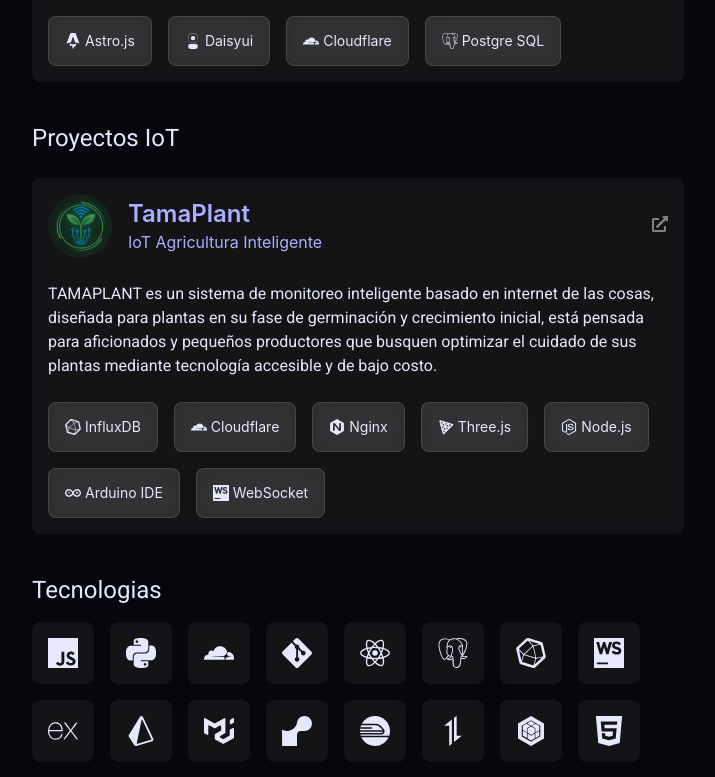
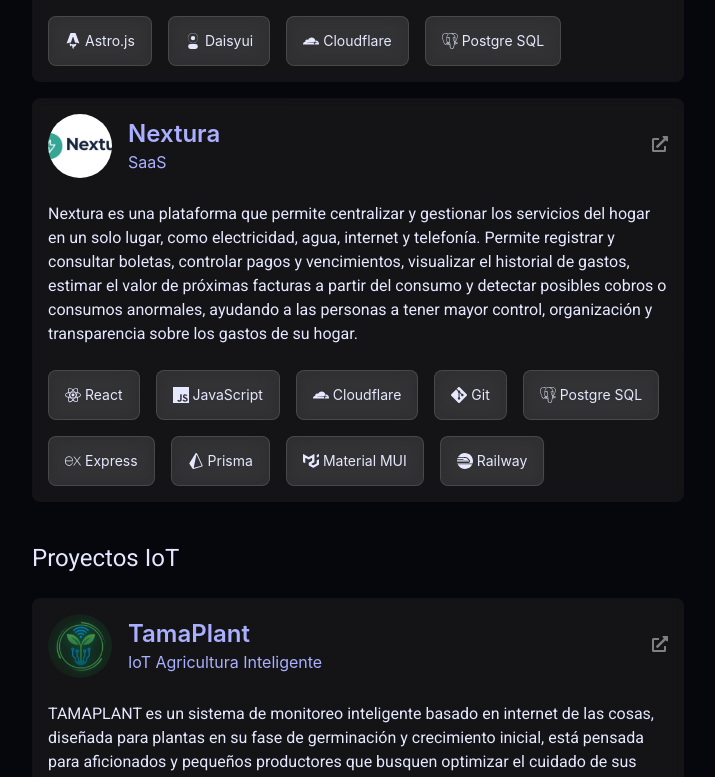
Before and after one commit to NelsonAravena84/PortafolioWeb, a React (Vite) app: page / in a window 1280 px wide. Shown: the part 1200-1977 px from the top of the page, without its empty margins (282-997 px from the left). Built offline with nearby package versions, Linux system fonts and the light colour scheme.

Commit message:
Update: se agrego nuevo proyecto nextura al listado

```diff
--- a/src/sections/Projects.jsx
+++ b/src/sections/Projects.jsx
@@ -1,6 +1,7 @@
 import { Box, Typography } from "@mui/material";
 import BigCard from "../components/BigCards";
-import { SiJavascript,
+import {
+  SiJavascript,
   SiInfluxdb,
   SiNginx,
   SiReact,
@@ -15,10 +16,10 @@ import { SiJavascript,
   SiPrisma,
   SiMui,
   SiRender,
-  SiAstro ,
+  SiAstro,
   SiDaisyui,
 } from 'react-icons/si';
-import {TbBrandThreejs} from "react-icons/tb";
+import { TbBrandThreejs } from "react-icons/tb";
 
 export default function Projects() {
 
@@ -35,21 +36,33 @@ export default function Projects() {
       { icon: SiRailway, nombre: "Railway" }
 
     ],
+    "Nextura": [
+      { icon: SiReact, nombre: "React" },
+      { icon: SiJavascript, nombre: "JavaScript" },
+      { icon: SiCloudflare, nombre: "Cloudflare" },
+      { icon: SiGit, nombre: "Git" },
+      { icon: SiPostgresql, nombre: "Postgre SQL" },
+      { icon: SiExpress, nombre: "Express" },
+      { icon: SiPrisma, nombre: "Prisma" },
+      { icon: SiMui, nombre: "Material MUI" },
+      { icon: SiRailway, nombre: "Railway" }
+
+    ],
     "JDCladding": [
       { icon: SiAstro, nombre: "Astro.js" },
-      { icon: SiDaisyui , nombre: "Daisyui" },
+      { icon: SiDaisyui, nombre: "Daisyui" },
       { icon: SiCloudflare, nombre: "Cloudflare" },
       { icon: SiPostgresql, nombre: "Postgre SQL" },
     ],
 
-    "Tamaplant":[
-      {icon: SiInfluxdb, nombre: "InfluxDB"},
+    "Tamaplant": [
+      { icon: SiInfluxdb, nombre: "InfluxDB" },
       { icon: SiCloudflare, nombre: "Cloudflare" },
-      { icon: SiNginx, nombre:"Nginx"},
-      { icon: TbBrandThreejs, nombre:"Three.js"},
-      { icon: SiNodedotjs, nombre:"Node.js"},
-      { icon: SiArduino, nombre:"Arduino IDE"},
-      { icon: SiWebstorm, nombre:"WebSocket"},
+      { icon: SiNginx, nombre: "Nginx" },
+      { icon: TbBrandThreejs, nombre: "Three.js" },
+      { icon: SiNodedotjs, nombre: "Node.js" },
+      { icon: SiArduino, nombre: "Arduino IDE" },
+      { icon: SiWebstorm, nombre: "WebSocket" },
 
     ]
   }
@@ -57,7 +70,7 @@ export default function Projects() {
   return (
     <>
       <Box sx={{ mt: 5 }}>
-        <Typography variant="h5" sx={{fontFamily: 'Roboto', color:'#e6e8ff'}}>Proyectos Web</Typography>
+        <Typography variant="h5" sx={{ fontFamily: 'Roboto', color: '#e6e8ff' }}>Proyectos Web</Typography>
         <Box sx={{ display: "grid", gap: 2, mt: 2 }}>
           <BigCard
             image='/logo.ico'
@@ -65,7 +78,7 @@ export default function Projects() {
             subtitulo="E-Commerce"
             descripcion="Simpleideas es un ecommerce chileno de amigurumis artesanales que busca expandir sus ventas a nivel nacional con productos hechos a mano y personalizados."
             iconos={iconosPorProyecto["Simple Ideas"]}
-            enlace = 'https://simpleideas.cl/' />
+            enlace='https://simpleideas.cl/' />
 
           <BigCard
             image='/ja-logo.webp'
@@ -76,9 +89,16 @@ export default function Projects() {
             enlace='https://jainstalaciones-landing.jainstalacionesdev.workers.dev/'
           />
 
-
-          <Box sx={{mt:3}}>
-          <Typography variant="h5" sx={{fontFamily: 'Roboto', mb:3, color:'#e6e8ff'}}>Proyectos IoT</Typography>
+          <BigCard
+            image='/nextura.webp'
+            titulo="Nextura"
+            subtitulo="SaaS"
+            descripcion="Nextura es una plataforma que permite centralizar y gestionar los servicios del hogar en un solo lugar, como electricidad, agua, internet y telefonía. Permite registrar y consultar boletas, controlar pagos y vencimientos, visualizar el historial de gastos, estimar el valor de próximas facturas a partir del consumo y detectar posibles cobros o consumos anormales, ayudando a las personas a tener mayor control, organización y transparencia sobre los gastos de su hogar."
+            iconos={iconosPorProyecto["Simple Ideas"]}
+            enlace='https://nextura-landing.pages.dev/'
+          />
+          <Box sx={{ mt: 3 }}>
+            <Typography variant="h5" sx={{ fontFamily: 'Roboto', mb: 3, color: '#e6e8ff' }}>Proyectos IoT</Typography>
             <BigCard
               image='/tamaplant.png'
               titulo="TamaPlant"
```
Also changed, not shown: public/nextura.webp (added), 1 other file (tests, documents, lock files or other folders). Lines whose indentation alone changed are shown as unchanged.
